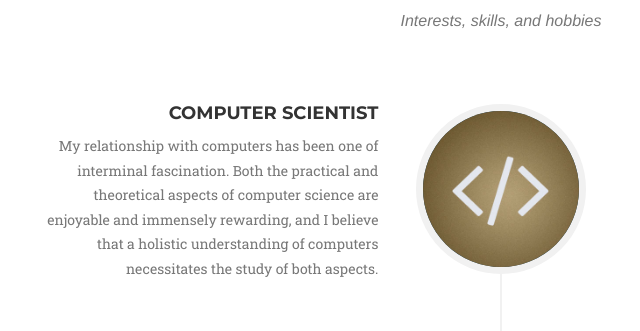
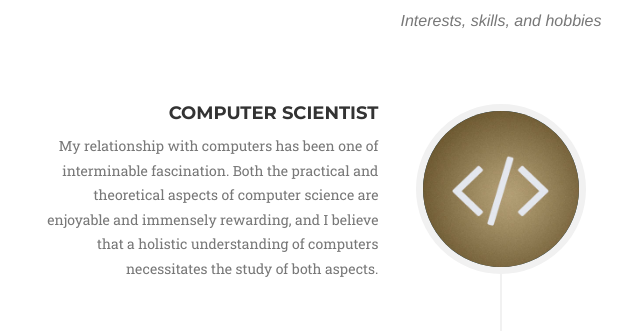
Before and after one commit to akhouderchah/akhouderchah.github.io, a website: page index.html in a window 1280 px wide. Shown: the part 900-1231 px from the top of the page, 139-779 px from the left. Drawn offline with nearby package versions, Linux system fonts and the light colour scheme; a web font is replaced by a local one.

Commit message:
Typo fix

```diff
--- a/index.html
+++ b/index.html
@@ -107,7 +107,7 @@
                                     <h4 class="subheading"></h4>
                                 </div>
                                 <div class="timeline-body">
-                                    <p class="text-muted">My relationship with computers has been one of interminal fascination. Both the practical and theoretical aspects of computer science are enjoyable and immensely rewarding, and I believe that a holistic understanding of computers necessitates the study of both aspects.</p>
+                                    <p class="text-muted">My relationship with computers has been one of interminable fascination. Both the practical and theoretical aspects of computer science are enjoyable and immensely rewarding, and I believe that a holistic understanding of computers necessitates the study of both aspects.</p>
                                 </div>
                             </div>
                         </li>
```
